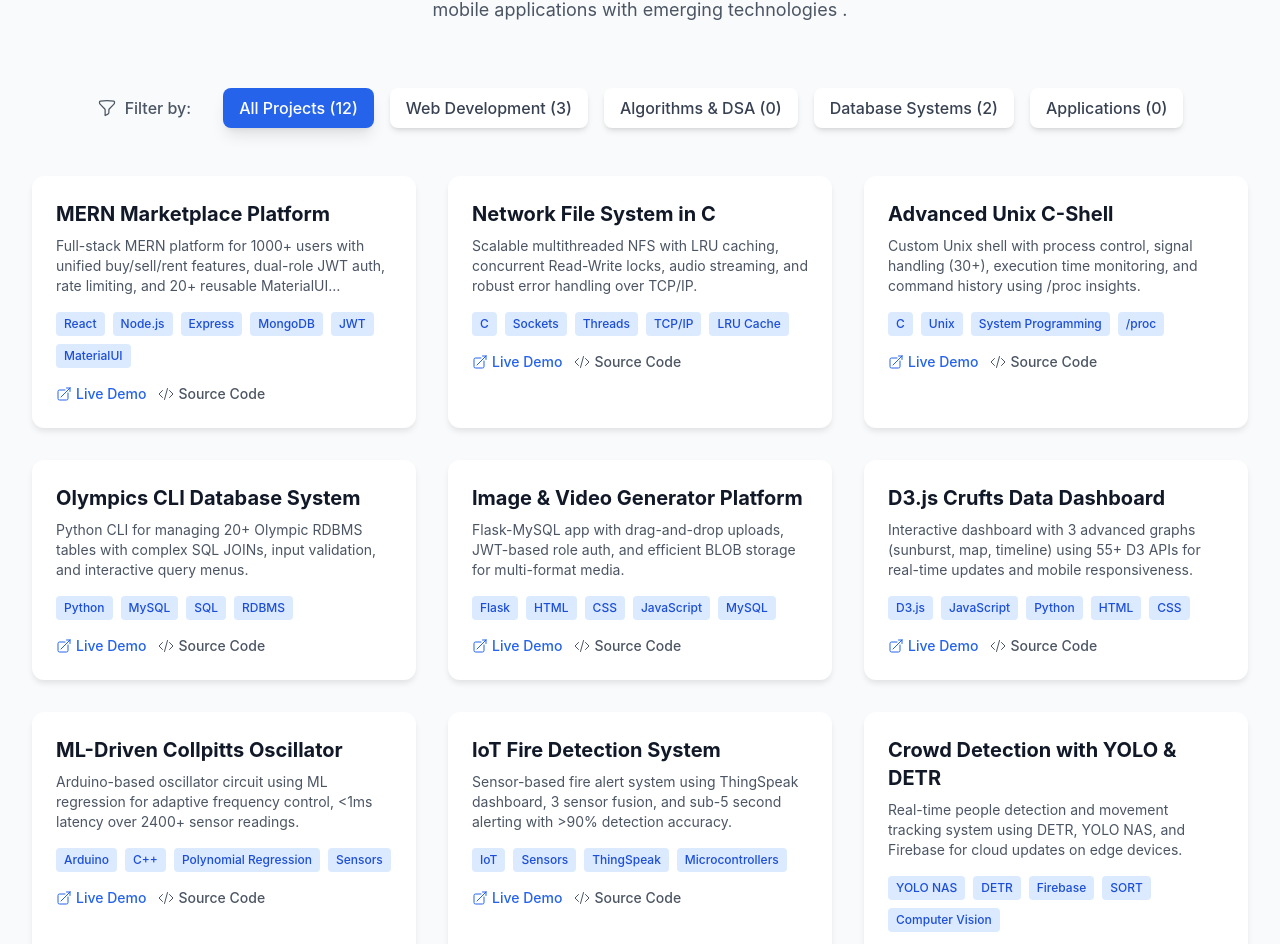
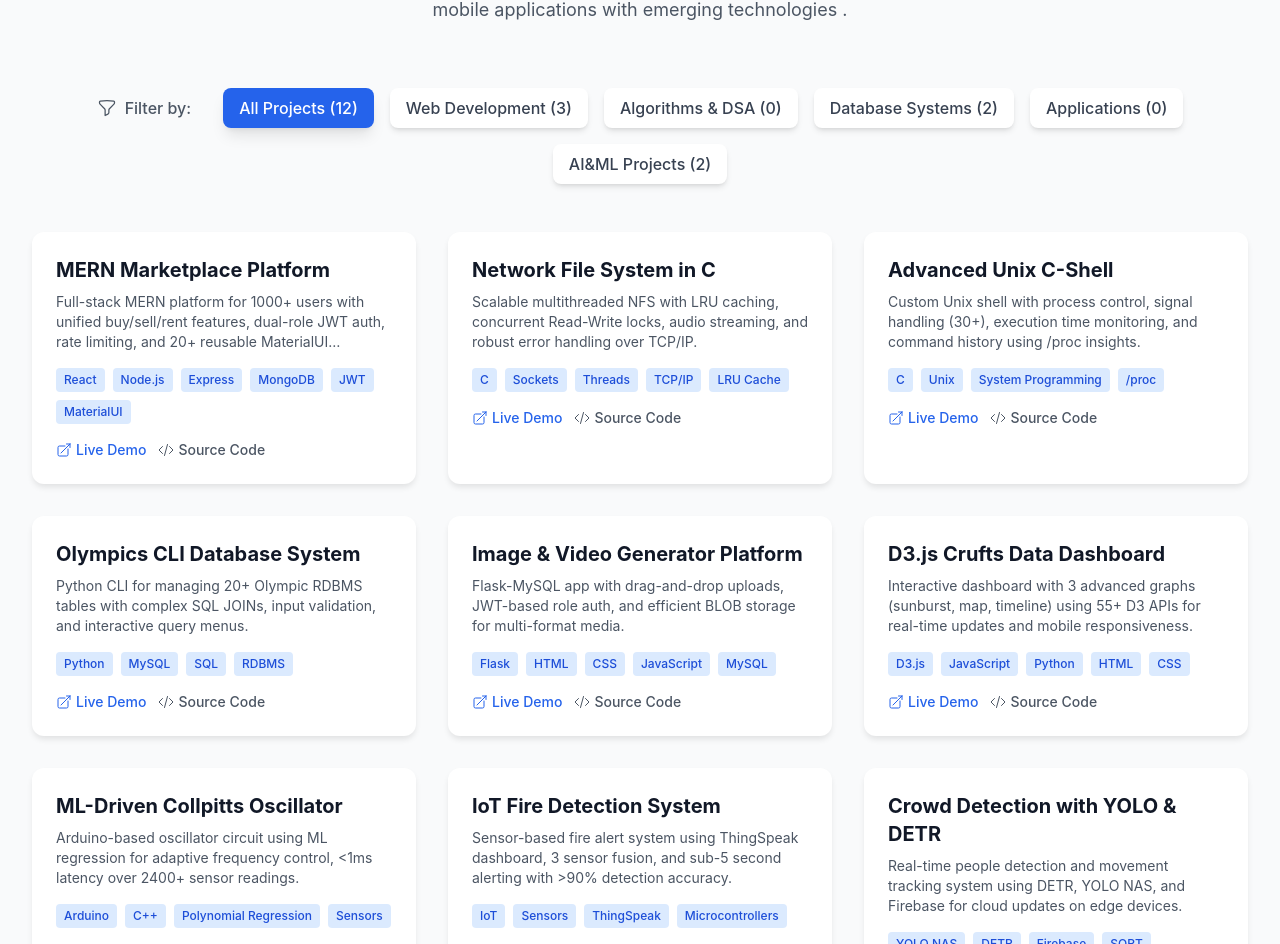
Before and after one commit to deepu1965/Portfolio, a React (Create React App) app: page / in a window 1280 px wide. Shown: the part 4154-5098 px from the top of the page. Built offline with nearby package versions, Linux system fonts and the light colour scheme.

Commit message:
Update Projects.tsx

```diff
--- a/src/components/Projects.tsx
+++ b/src/components/Projects.tsx
@@ -114,7 +114,7 @@ const Projects: React.FC = () => {
     id: 11,
     title: 'CAPTCHA-Cracking',
     description: 'Developed a CNN-LSTM model with CTC loss and OpenCV for CAPTCHA analysis. Created an automated generator for 1000+ synthetic images with varied fonts and noise parameters.',
-    category: 'systems',
+    category: 'AI',
     technologies: ['Python', 'PyTorch', 'OpenCV', 'CNN/LSTM'],
     liveUrl: '#',
     githubUrl: 'https://github.com/deepu1965/CAPCHA-CRACKING.git',
@@ -124,7 +124,7 @@ const Projects: React.FC = () => {
     id: 12,
     title: 'NeuroForge: Multi-Layer Perceptron Framework',
     description: 'Built an MLP framework from scratch with custom backpropagation for classification, regression, and image recognition. Implemented multiple optimizers and activation functions.',
-    category: 'systems',
+    category: 'AI',
     technologies: ['Python', 'NumPy', 'Pandas'],
     liveUrl: '#',
     githubUrl: 'https://github.com/deepu1965/Nuero-Forge.git',
@@ -139,6 +139,7 @@ const Projects: React.FC = () => {
     { id: 'iot', label: 'Algorithms & DSA', count: projects.filter(p => p.category === 'algorithms').length },
     { id: 'database', label: 'Database Systems', count: projects.filter(p => p.category === 'database').length },
     { id: 'systems', label: 'Applications', count: projects.filter(p => p.category === 'applications').length },
+    { id: 'AI', label: 'AI&ML Projects', count: projects.filter(p => p.category === 'AI').length }
   ];
 
   const filteredProjects = filter === 'all' ? projects : projects.filter(project => project.category === filter);
```
